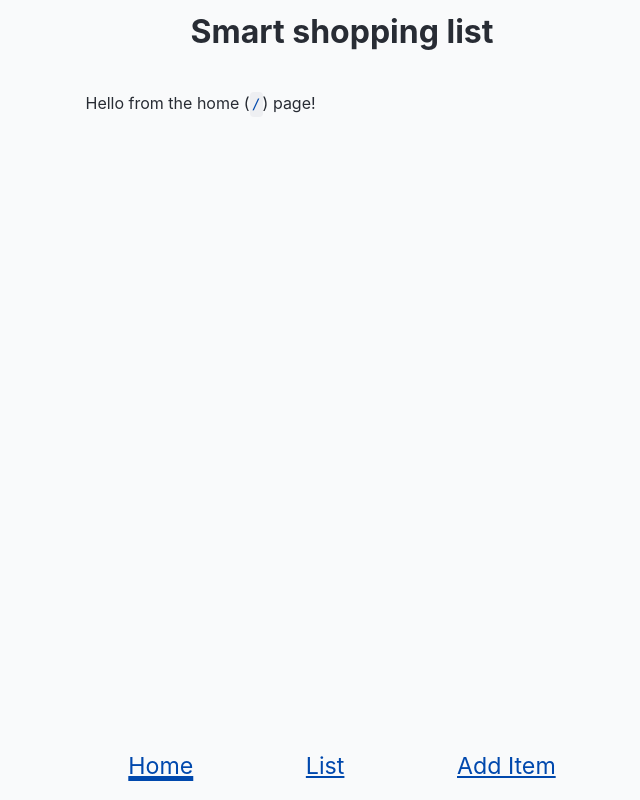
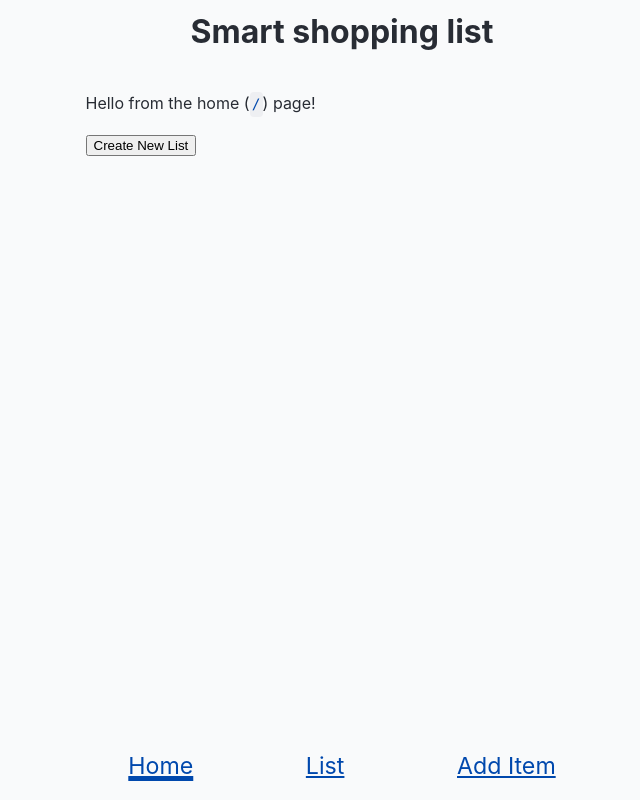
Before and after one commit to the-collab-lab/tcl-57-smart-shopping-list, a React (Vite) app: page / in a window 1280 px wide. Shown: the whole page, without its empty margins (298-938 px from the left). Built offline with nearby package versions, Linux system fonts and the light colour scheme.

Commit message:
created button for new list

```diff
--- a/src/views/Home.jsx
+++ b/src/views/Home.jsx
@@ -1,4 +1,5 @@
 import './Home.css';
+import { generateToken } from '@the-collab-lab/shopping-list-utils';
 
 export function Home() {
 	return (
@@ -6,6 +7,7 @@ export function Home() {
 			<p>
 				Hello from the home (<code>/</code>) page!
 			</p>
+			<button>Create New List</button>
 		</div>
 	);
 }
```
